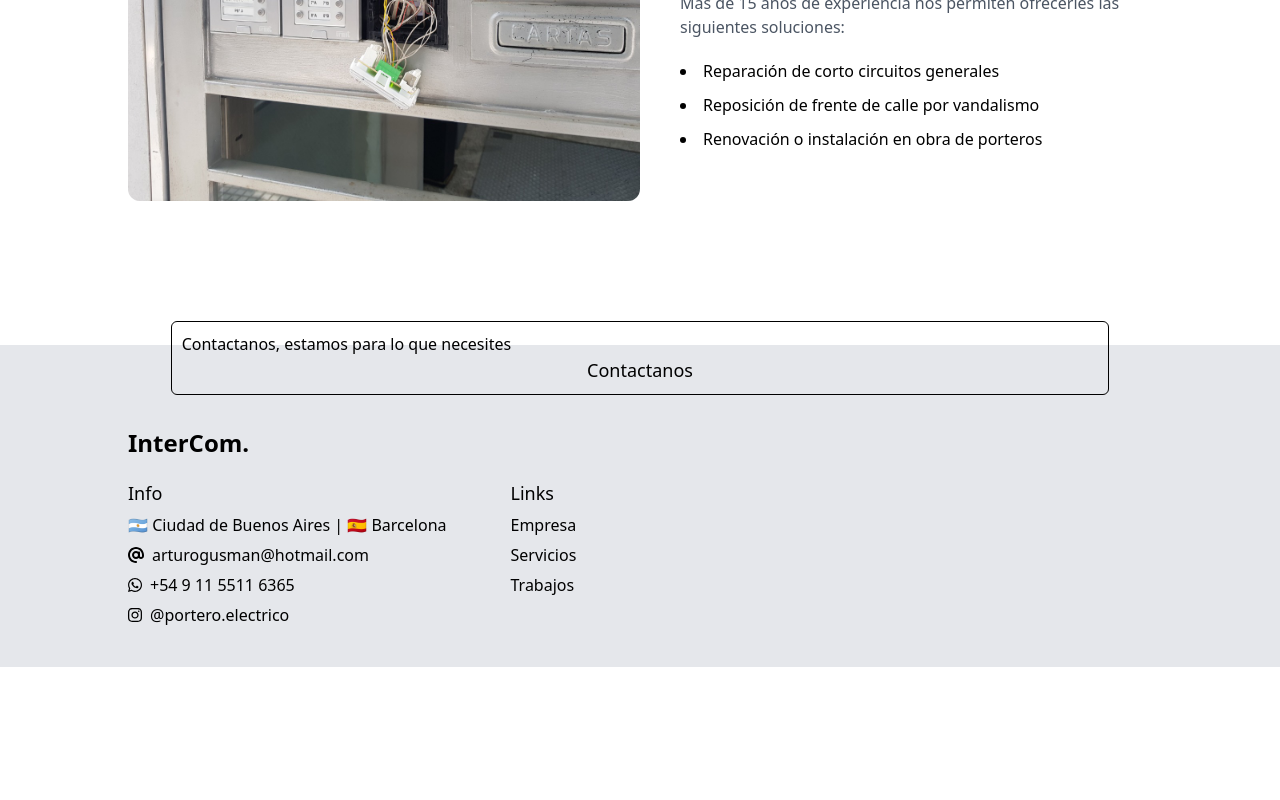
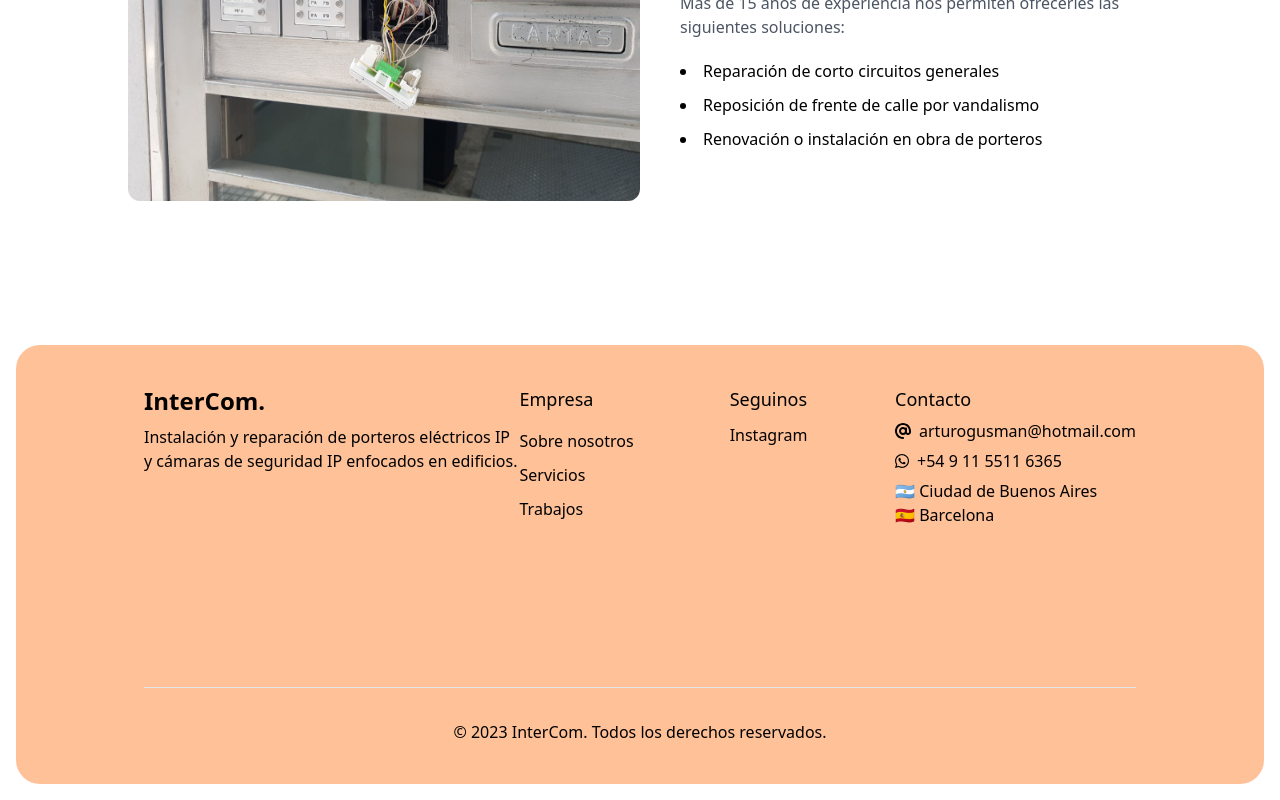
Before and after one commit to joacoguzmanz/intercom-web, a Next.js app: page / in a window 1280 px wide. Shown: the part 3919-4719 px from the top of the page. Before the commit the page ends 4586 px from the top, so only its background shows below. Built offline with nearby package versions, Linux system fonts and the light colour scheme.

Commit message:
finishing footer

```diff
--- a/src/components/Footer.jsx
+++ b/src/components/Footer.jsx
@@ -5,26 +5,33 @@ import { faAt } from "@fortawesome/free-solid-svg-icons";
 
 const Footer = () => {
     return (
-        <footer className='relative bg-gray-200 px-5 md:px-16 lg:px-32 py-10'>
-            <div className='border border-black w-11/12 mx-auto -mt-16 mb-8 p-2.5 rounded-md'>
-                <p>Contactanos, estamos para lo que necesites</p>
-                <h4 className='font-medium text-lg text-center'>Contactanos</h4>
-            </div>
-            <Link href={'/'} className='text-2xl font-semibold'>InterCom.</Link>
-            <div className='md:flex md:gap-16'>
-                <div className='flex flex-col gap-1.5 mt-5'>
-                    <h4 className='font-medium text-lg'>Info</h4>
-                    <p>🇦🇷 Ciudad de Buenos Aires | 🇪🇸 Barcelona</p>
+        <footer className='bg-[#ff964f95] rounded-3xl mx-4 mb-4 px-5 md:px-16 lg:px-32 py-10'>
+            <div className='flex flex-col md:flex md:flex-row md:justify-between '>
+                <div className='flex flex-col md:block md:flex-1'>
+                    <Link href={'/'} className='text-2xl font-semibold'>InterCom.</Link>
+                    <p className='mt-2 md:max-w-[386px]'>Instalación y reparación de porteros eléctricos IP y cámaras de seguridad IP enfocados en edificios.</p>
+                </div>
+                <div className='flex justify-between md:justify-start md:gap-x-24 md:flex-1 md:my-0 mt-8 mb-8'>
+                    <div className='flex flex-col space-y-2.5'>
+                        <h4 className='font-medium text-lg mb-1.5'>Empresa</h4>
+                        <Link href={'/empresa'}>Sobre nosotros</Link>
+                        <Link href={'/servicios'}>Servicios</Link>
+                        <Link href={'/trabajos'}>Trabajos</Link>
+                    </div>
+                    <div className='mr-16 flex flex-col space-y-2.5'>
+                        <h4 className='font-medium text-lg'>Seguinos</h4>
+                        <a href={'https://www.instagram.com/portero.electrico/'} target='_blank'>Instagram</a>
+                    </div>
+                </div>
+                <div className='flex flex-col gap-1.5 mt-5 md:mt-0'>
+                    <h4 className='font-medium text-lg'>Contacto</h4>
                     <a href={'mailto:arturogusman@hotmail.com'}><FontAwesomeIcon className={'mr-2'} icon={faAt} />arturogusman@hotmail.com</a>
                     <a href={'https://wa.me/5491155116365'} target='_blank'><FontAwesomeIcon className={'mr-2'} icon={faWhatsapp} />+54 9 11 5511 6365</a>
-                    <a href={'https://www.instagram.com/portero.electrico/'} target='_blank'><FontAwesomeIcon className={'mr-2'} icon={faInstagram} />@portero.electrico</a>
+                    <p>🇦🇷 Ciudad de Buenos Aires <br/>🇪🇸 Barcelona</p>
                 </div>
-                <div className='flex flex-col gap-1.5 mt-5'>
-                    <h4 className='font-medium text-lg'>Links</h4>
-                    <Link href={'/empresa'}>Empresa</Link>
-                    <Link href={'/servicios'}>Servicios</Link>
-                    <Link href={'/trabajos'}>Trabajos</Link>
-                </div>
+            </div>
+            <div className='border-t mt-8 pt-8 md:mt-40'>
+                <p className='text-center text-md font-light'>© 2023 InterCom. Todos los derechos reservados.</p>
             </div>
         </footer>
     );
```
